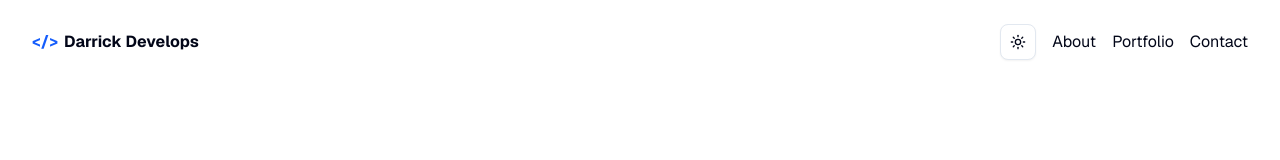
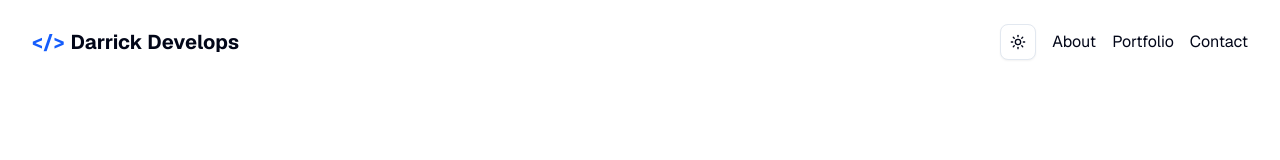
Before and after one commit to DarrickFauvel/darrickdevelops-www-v06, a Next.js app: page / in a window 1280 px wide. Shown: the top 160 px of the page. Built offline with nearby package versions, Linux system fonts and the light colour scheme.

Commit message:
Increase logo size

```diff
--- a/app/components/header/logo.tsx
+++ b/app/components/header/logo.tsx
@@ -4,7 +4,7 @@ import { siteConfig } from "@/config/site"
 export function Logo() {
   return (
     <Link
-      className="font-bold flex gap-1.5"
+      className="font-bold flex gap-1.5 text-xl"
       href="/"
       aria-label="Go to homepage - Darrick Develops">
       <span className="text-blue-600">{siteConfig.brackets}</span>
```
